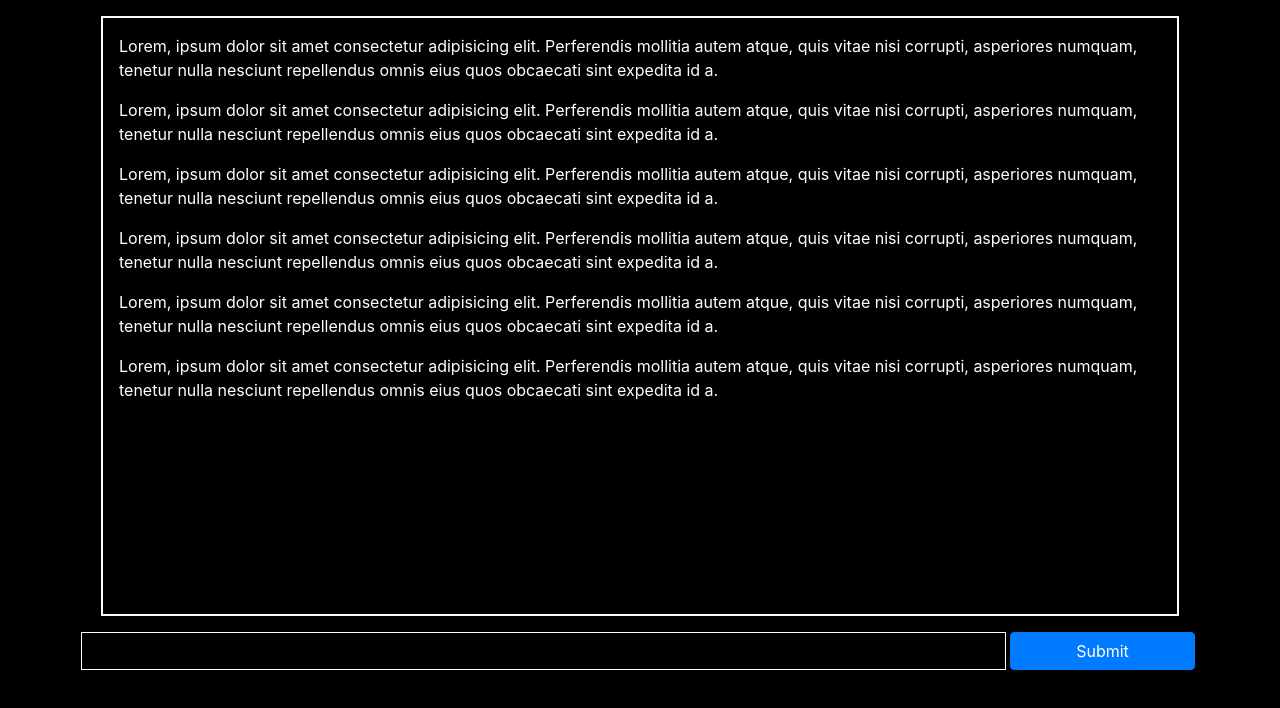
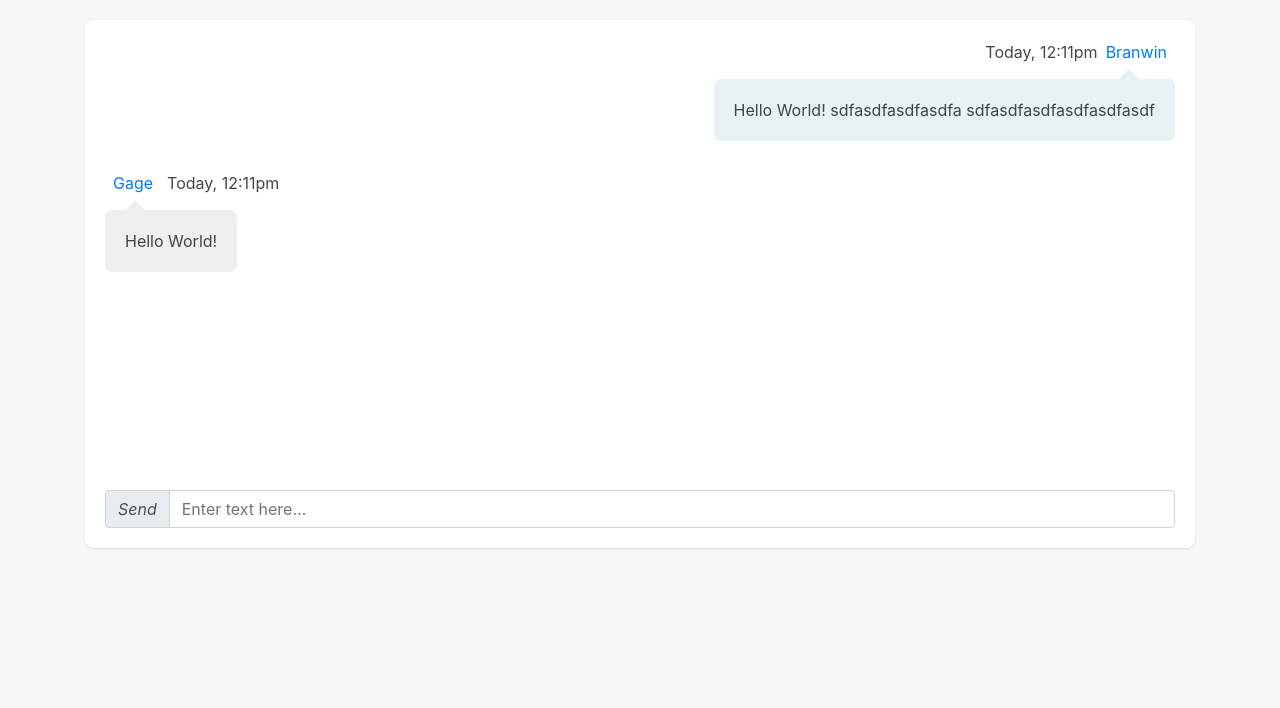
Before and after one commit to makomaster2/Confessionals, a React app: page /adhd in a window 1280 px wide. Shown: the top 708 px of the page. Built offline with nearby package versions, Linux system fonts and the light colour scheme.

Commit message:
added templates and new styling with bootstrap

```diff
--- /dev/null
+++ b/client/components/RecievedTemplate.jsx
@@ -0,0 +1,29 @@
+import React from 'react';
+
+const RecievedTemplate = () => {
+	const username = 'Branwin';
+	const content = 'Hello World! sdfasdfasdfasdfa sdfasdfasdfasdfasdfasdf';
+	const created = 'Today, 12:11pm';
+	return (
+		<>
+			{/* Will be new (RECIEVED FROM OTHER) message template-------------------------------------------- */}
+			<li className='clearfix'>
+				<div className='message-data text-right'>
+					{/* Span for (RECIEVED FROM OTHER) username here---------------------------------------------------------------- */}
+					<span className='message-data-time'>
+						{/* This is where the created time/date will go---------------------------------------- */}
+						{created}
+					</span>
+					<span className='mx-2 text-primary'>{username}</span>
+				</div>
+				<div className='message other-message float-right'>
+					{' '}
+					{content}{' '}
+				</div>
+			</li>
+			{/* End of (RECIEVED FROM OTHER) message template------------------------------------------------- */}
+		</>
+	);
+};
+
+export default RecievedTemplate;
--- /dev/null
+++ b/client/components/SentTemplate.jsx
@@ -0,0 +1,27 @@
+import React from 'react';
+
+
+const SentTemplate = () => {
+    const username = "Gage";
+    const content = "Hello World!";
+    const created = "Today, 12:11pm";
+    return (
+		<>
+			{/* Will be new (SENT FROM USER) message template-------------------------------------------- */}
+			<li className='clearfix'>
+				<div className='message-data'>
+					{/* Span for (SENT FROM USER) username here---------------------------------------------------------------- */}
+					<span className='mx-2 text-primary'>{username}</span>
+					<span className='message-data-time'>
+						{/* This is where the created time/date will go---------------------------------------- */}
+						{created}
+					</span>
+				</div>
+				<div className='message my-message'>{content}</div>
+			</li>
+			{/* End of (SENT FROM USER) message template------------------------------------------------- */}
+		</>
+	);
+};
+
+export default SentTemplate;
--- a/client/pages/ADHD.jsx
+++ b/client/pages/ADHD.jsx
@@ -1,27 +1,64 @@
 import React, { useState } from 'react';
+import SentTemplate from '../components/SentTemplate.jsx';
+import RecievedTemplate from '../components/RecievedTemplate.jsx';
 // import MessageTemplate from '../components/msgTemplate';
 
 const ADHDApp = () => {
 	return (
+		// <>
+		//     {/* //Create Message Input */}
+		//     <div className="container">
+		//     <div id="message-display" className="p-3">
+		//         <p>Lorem, ipsum dolor sit amet consectetur adipisicing elit. Perferendis mollitia autem atque, quis vitae nisi corrupti, asperiores numquam, tenetur nulla nesciunt repellendus omnis eius quos obcaecati sint expedita id a.</p>
+		//         <p>Lorem, ipsum dolor sit amet consectetur adipisicing elit. Perferendis mollitia autem atque, quis vitae nisi corrupti, asperiores numquam, tenetur nulla nesciunt repellendus omnis eius quos obcaecati sint expedita id a.</p>
+		//         <p>Lorem, ipsum dolor sit amet consectetur adipisicing elit. Perferendis mollitia autem atque, quis vitae nisi corrupti, asperiores numquam, tenetur nulla nesciunt repellendus omnis eius quos obcaecati sint expedita id a.</p>
+		//         <p>Lorem, ipsum dolor sit amet consectetur adipisicing elit. Perferendis mollitia autem atque, quis vitae nisi corrupti, asperiores numquam, tenetur nulla nesciunt repellendus omnis eius quos obcaecati sint expedita id a.</p>
+		//         <p>Lorem, ipsum dolor sit amet consectetur adipisicing elit. Perferendis mollitia autem atque, quis vitae nisi corrupti, asperiores numquam, tenetur nulla nesciunt repellendus omnis eius quos obcaecati sint expedita id a.</p>
+		//         <p>Lorem, ipsum dolor sit amet consectetur adipisicing elit. Perferendis mollitia autem atque, quis vitae nisi corrupti, asperiores numquam, tenetur nulla nesciunt repellendus omnis eius quos obcaecati sint expedita id a.</p>
+		//     </div>
+		//     <div id="message-input" className="d-flex justify-content-center w-100">
+		//         <input type="text" className="col-10" />
+		//         <input type="submit" className="col-2 mx-1 btn btn-primary" />
+		//     </div>
+		//     </div>
+		//     {/* //Create Submit Button */}
+		// </>
+
 		<>
-            {/* //Create Message Input */}
-            <div className="container">
-            <div id="message-display" className="m-3 p-3">
-                <p>Lorem, ipsum dolor sit amet consectetur adipisicing elit. Perferendis mollitia autem atque, quis vitae nisi corrupti, asperiores numquam, tenetur nulla nesciunt repellendus omnis eius quos obcaecati sint expedita id a.</p>
-                <p>Lorem, ipsum dolor sit amet consectetur adipisicing elit. Perferendis mollitia autem atque, quis vitae nisi corrupti, asperiores numquam, tenetur nulla nesciunt repellendus omnis eius quos obcaecati sint expedita id a.</p>
-                <p>Lorem, ipsum dolor sit amet consectetur adipisicing elit. Perferendis mollitia autem atque, quis vitae nisi corrupti, asperiores numquam, tenetur nulla nesciunt repellendus omnis eius quos obcaecati sint expedita id a.</p>
-                <p>Lorem, ipsum dolor sit amet consectetur adipisicing elit. Perferendis mollitia autem atque, quis vitae nisi corrupti, asperiores numquam, tenetur nulla nesciunt repellendus omnis eius quos obcaecati sint expedita id a.</p>
-                <p>Lorem, ipsum dolor sit amet consectetur adipisicing elit. Perferendis mollitia autem atque, quis vitae nisi corrupti, asperiores numquam, tenetur nulla nesciunt repellendus omnis eius quos obcaecati sint expedita id a.</p>
-                <p>Lorem, ipsum dolor sit amet consectetur adipisicing elit. Perferendis mollitia autem atque, quis vitae nisi corrupti, asperiores numquam, tenetur nulla nesciunt repellendus omnis eius quos obcaecati sint expedita id a.</p>
+			<div className='container'>
+				<div className='row clearfix'>
+					<div className='col-lg-12'>
+						<div className='card chat-app'>
+							<div className='chat'>
+								<div className='chat-history'>
+									{/* Messages are stored in this unordered list. New messages will be added to list items in this list */}
+									<ul className='m-b-0'>
+										<RecievedTemplate />
+
+										<SentTemplate />
+									</ul>
 								</div>
-            <div id="message-input" className="d-flex justify-content-center w-100">
-                <input type="text" className="col-10" />
-                <input type="submit" className="col-2 mx-1 btn btn-primary" />
+								{/* Input for SENT messages */}
+								<div className='chat-message clearfix'>
+									<div className='input-group mb-0'>
+										<div className='input-group-prepend'>
+											<span className='input-group-text'>
+												<i className='fa fa-send'>Send</i>
+											</span>
+										</div>
+										<input
+											type='text'
+											className='form-control'
+											placeholder='Enter text here...'
+										/>
 									</div>
 								</div>
-            {/* //Create Submit Button */}
+							</div>
+						</div>
+					</div>
+				</div>
+			</div>
 		</>
 	);
 };
-
 export default ADHDApp;
--- a/public/styles.css
+++ b/public/styles.css
@@ -1,19 +1,200 @@
-#message-display {
-    border: 2px solid white;
-    height: 75%;
-    color: white;
+/* #6b5b95 */
+/* #12130f */
+
+body {
+	background-color: #f4f7f6;
+	margin-top: 20px;
+}
+.card {
+	background: #fff;
+	transition: 0.5s;
+	border: 0;
+	margin-bottom: 30px;
+	border-radius: 0.55rem;
+	position: relative;
+	width: 100%;
+	box-shadow: 0 1px 2px 0 rgb(0 0 0 / 10%);
+}
+/* .chat-app .people-list {
+	width: 280px;
+	position: absolute;
+	left: 0;
+	top: 0;
+	padding: 20px;
+	z-index: 7;
+} */
+
+.chat .chat-header {
+	padding: 15px 20px;
+	border-bottom: 2px solid #f4f7f6;
 }
 
-#message-input {
-    width: 100%;
+.chat .chat-header img {
+	float: left;
+	border-radius: 40px;
+	width: 40px;
 }
 
-input {
-    color: white;
-    background-color: black;
-    border: 1px solid white;
+.chat .chat-header .chat-about {
+	float: left;
+	padding-left: 10px;
 }
 
-body {
-    background-color: black;
+.chat .chat-history {
+	padding: 20px;
+	border-bottom: 2px solid #fff;
 }
+
+.chat .chat-history ul {
+	padding: 0;
+}
+
+.chat .chat-history ul li {
+	list-style: none;
+	margin-bottom: 30px;
+}
+
+.chat .chat-history ul li:last-child {
+	margin-bottom: 0px;
+}
+
+.chat .chat-history .message-data {
+	margin-bottom: 15px;
+}
+
+.chat .chat-history .message-data img {
+	border-radius: 40px;
+	width: 40px;
+}
+
+.chat .chat-history .message-data-time {
+	color: #434651;
+	padding-left: 6px;
+}
+
+.chat .chat-history .message {
+	color: #444;
+	padding: 18px 20px;
+	line-height: 26px;
+	font-size: 16px;
+	border-radius: 7px;
+	display: inline-block;
+	position: relative;
+}
+
+.chat .chat-history .message:after {
+	bottom: 100%;
+	left: 7%;
+	border: solid transparent;
+	content: ' ';
+	height: 0;
+	width: 0;
+	position: absolute;
+	pointer-events: none;
+	border-bottom-color: #fff;
+	border-width: 10px;
+	margin-left: -10px;
+}
+
+.chat .chat-history .my-message {
+	background: #efefef;
+}
+
+.chat .chat-history .my-message:after {
+	bottom: 100%;
+	left: 30px;
+	border: solid transparent;
+	content: ' ';
+	height: 0;
+	width: 0;
+	position: absolute;
+	pointer-events: none;
+	border-bottom-color: #efefef;
+	border-width: 10px;
+	margin-left: -10px;
+}
+
+.chat .chat-history .other-message {
+	background: #e8f1f3;
+	text-align: right;
+}
+
+.chat .chat-history .other-message:after {
+	border-bottom-color: #e8f1f3;
+	left: 90%;
+}
+
+.chat .chat-message {
+	padding: 20px;
+}
+
+
+.me {
+	margin-right: 2px;
+	font-size: 8px;
+	vertical-align: middle;
+}
+
+
+/* .me {
+	color: #1d8ecd;
+} */
+
+.float-right {
+	float: right;
+}
+
+.clearfix:after {
+	visibility: hidden;
+	display: block;
+	font-size: 0;
+	content: ' ';
+	clear: both;
+	height: 0;
+}
+
+@media only screen and (max-width: 767px) {
+	.chat-app .people-list {
+		height: 465px;
+		width: 100%;
+		overflow-x: auto;
+		background: #fff;
+		left: -400px;
+		display: none;
+	}
+	.chat-app .people-list.open {
+		left: 0;
+	}
+	.chat-app .chat {
+		margin: 0;
+	}
+	.chat-app .chat .chat-header {
+		border-radius: 0.55rem 0.55rem 0 0;
+	}
+	.chat-app .chat-history {
+		height: 300px;
+		overflow-x: auto;
+	}
+}
+
+@media only screen and (min-width: 768px) and (max-width: 992px) {
+	.chat-app .chat-list {
+		height: 650px;
+		overflow-x: auto;
+	}
+	.chat-app .chat-history {
+		height: 600px;
+		overflow-x: auto;
+	}
+}
+
+@media only screen and (min-device-width: 768px) and (max-device-width: 1024px) and (orientation: landscape) and (-webkit-min-device-pixel-ratio: 1) {
+	.chat-app .chat-list {
+		height: 480px;
+		overflow-x: auto;
+	}
+	.chat-app .chat-history {
+		height: calc(100vh - 350px);
+		overflow-x: auto;
+	}
+}
```
Also changed, not shown: client/components/msgTemplate.jsx (deleted, +0 -13 lines). Lines whose indentation alone changed are shown as unchanged.
